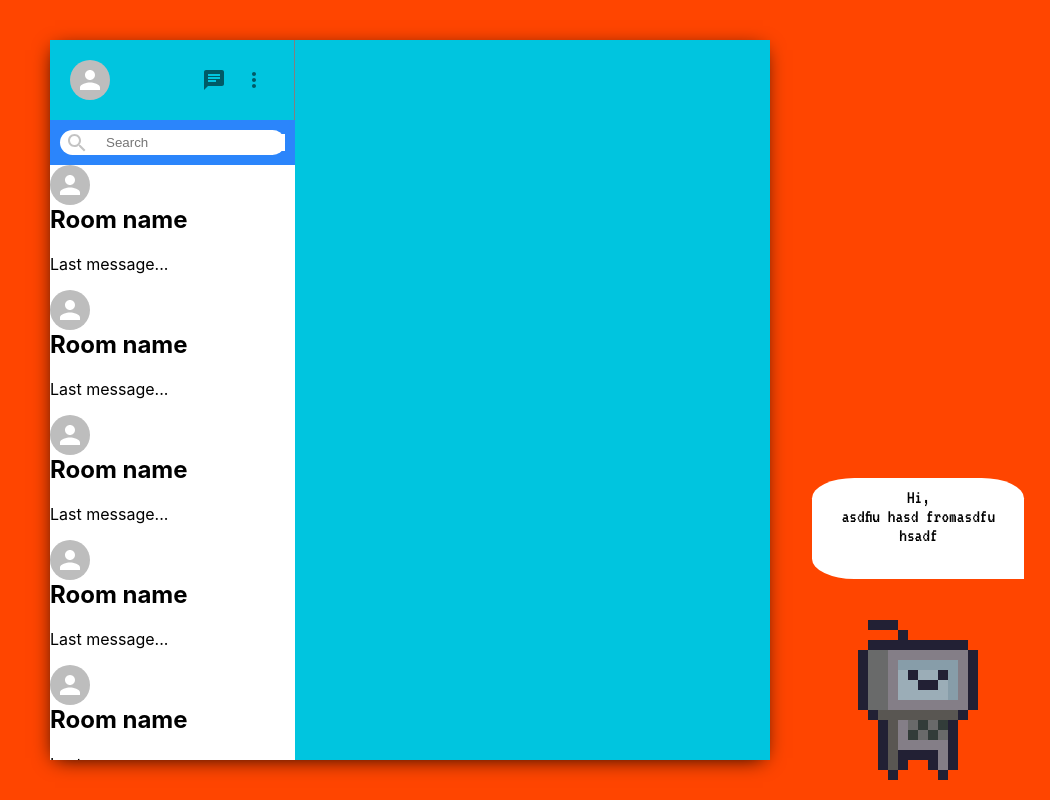
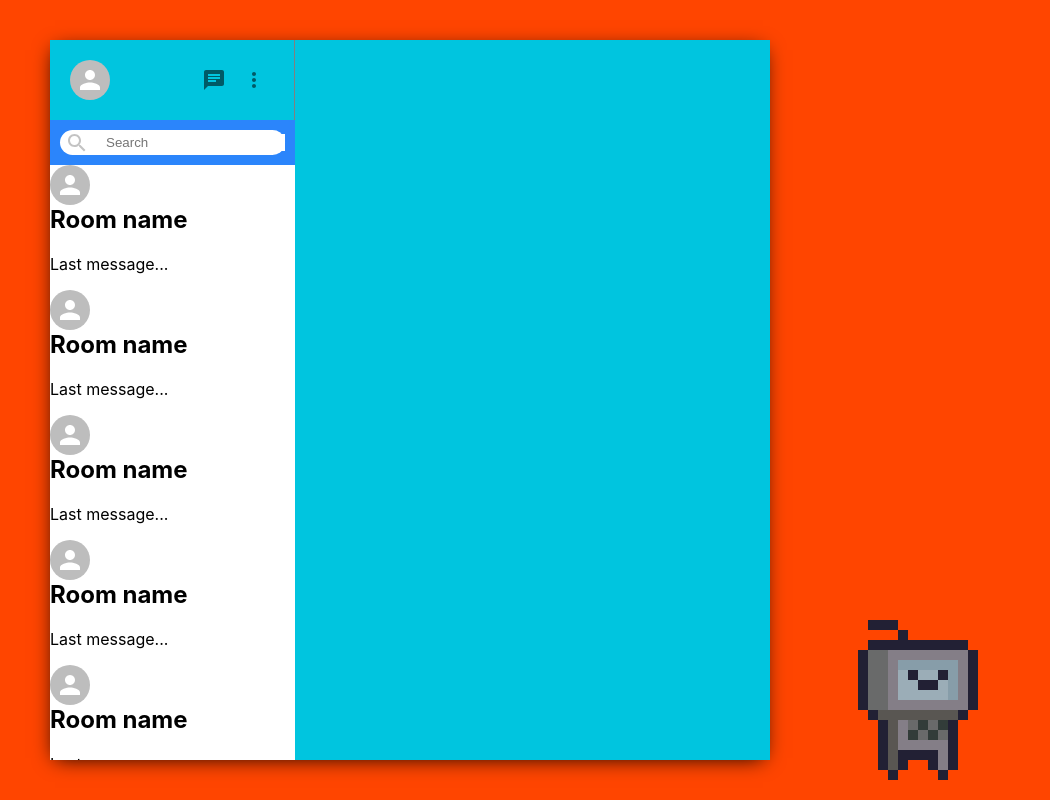
Before and after one commit to craftman01/Moodchat, a React (Create React App) app: page / in a window 1280 px wide. Shown: the whole page, without its empty margins (230-1280 px from the left). Built offline with nearby package versions, Linux system fonts and the light colour scheme.

Commit message:
click bot

```diff
--- a/src/Components/Bot.js
+++ b/src/Components/Bot.js
@@ -1,23 +1,45 @@
 import React, { Component } from 'react'
-import botGit from '../resource/bot/robot-idle.gif'
+import botGif from '../resource/bot/robot-idle.gif'
 import './bot.css'
 
 export class Bot extends Component {
 
     constructor(self) {
         super()
+        this.state = {
+            bot_active: false
+        }
+        this.botActivate = this.botActivate.bind(this);
+
+    }
+
+    componentDidMount() {
+
+    }
+
+    botActivate(params) {
+        this.setState({
+            bot_active: !this.state.bot_active
+        })
+        if(this.state.bot_active){
+            document.getElementById('bot-idea').style.display = 'none'
+        }
+        else{
+            document.getElementById('bot-idea').style.display = 'block'
+
+        }
     }
     render() {
         return (
             <div className='bot-main'>
-                <div className='bot-idea'>
+                <div className='bot-idea' id='bot-idea'>
                     Hi,
                     <br />
-                    asdfiu hasd fromasdfu hsadf
+                    Im mood recommender bot
 
                 </div>
-                <button className='bot-gif'>
-                    <img src={botGit} height='200' alt="error bot" />
+                <button onClick={this.botActivate} className='bot-gif {}' id='bot-gif'>
+                    <img src={botGif} height='200' alt="error bot" />
                 </button>
             </div>
         )
--- a/src/Components/bot.css
+++ b/src/Components/bot.css
@@ -3,6 +3,8 @@
     position: absolute;
     bottom: 2%;
     right: 2%;
+    transition: all 5s ease-out;
+
     /* height: 4vw; */
 }
 .bot-idea{
@@ -13,6 +15,8 @@
     text-align: center;
     border-radius: 20% 20% 0 20%;
     font-family: 'VT323', monospace;
+    display: none;
+
 }
 .hidden{
     display: none;
```
Also changed, not shown: 2 other files (tests, documents, lock files or other folders).
